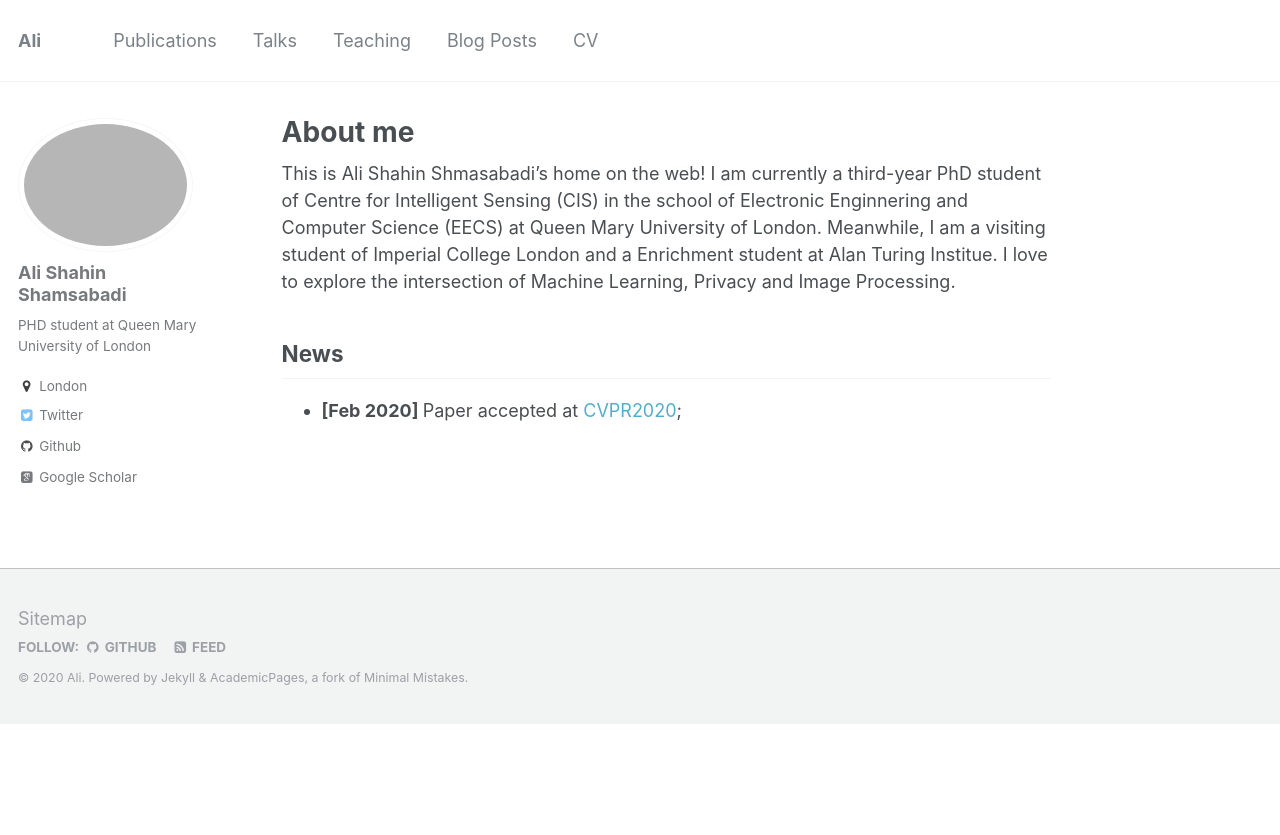
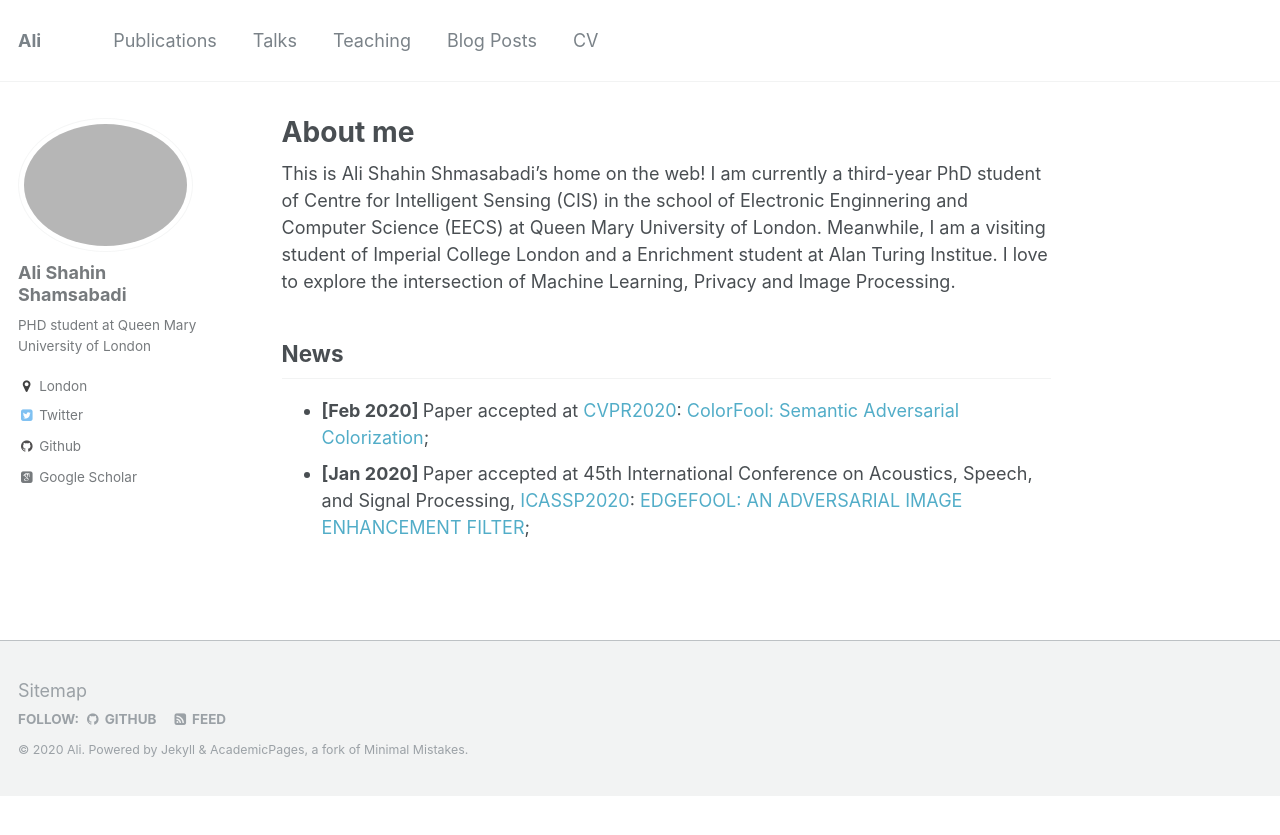
Before and after one commit to AliShahin/AliShahin.github.io, a Jekyll site: the page built from _pages/about.md, in a window 1280 px wide. Shown: the top 835 px of the page. Built offline with Jekyll 4.4.1, drawn with Linux system fonts in a browser that asks for light colours; some web fonts are replaced.

Commit message:
Update about.md

```diff
--- a/_pages/about.md
+++ b/_pages/about.md
@@ -12,4 +12,5 @@ This is Ali Shahin Shmasabadi's home on the web!
 I am currently a third-year PhD student of Centre for Intelligent Sensing (CIS) in the school of Electronic Enginnering and Computer Science (EECS) at Queen Mary University of London. Meanwhile, I am a visiting student of Imperial College London and a Enrichment student at Alan Turing Institue. I love to explore the intersection of Machine Learning, Privacy and Image Processing.
 
 ## News
-- <b> [Feb 2020] </b> Paper accepted at [CVPR2020](http://cvpr2020.thecvf.com);
+- <b> [Feb 2020] </b> Paper accepted at [CVPR2020](http://cvpr2020.thecvf.com): [ColorFool: Semantic Adversarial Colorization](https://arxiv.org/pdf/1911.10891.pdf);
+- <b> [Jan 2020] </b> Paper accepted at 45th International Conference on Acoustics, Speech, and Signal Processing, [ICASSP2020](https://2020.ieeeicassp.org): [EDGEFOOL: AN ADVERSARIAL IMAGE ENHANCEMENT FILTER](https://arxiv.org/pdf/1910.12227.pdf);
```
